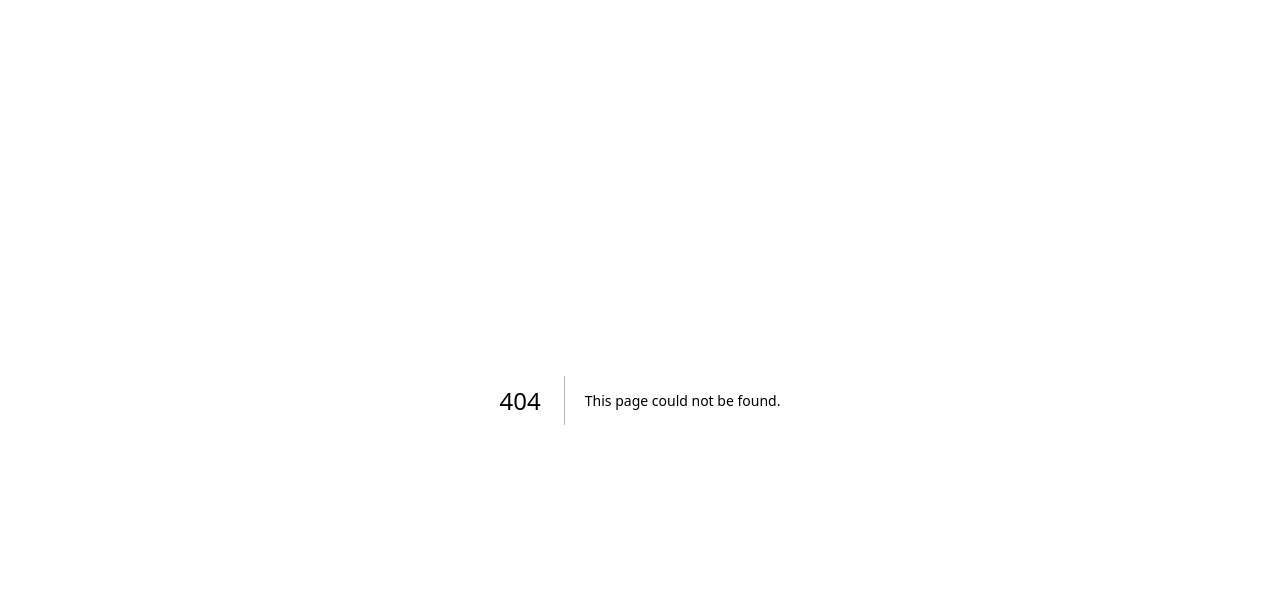
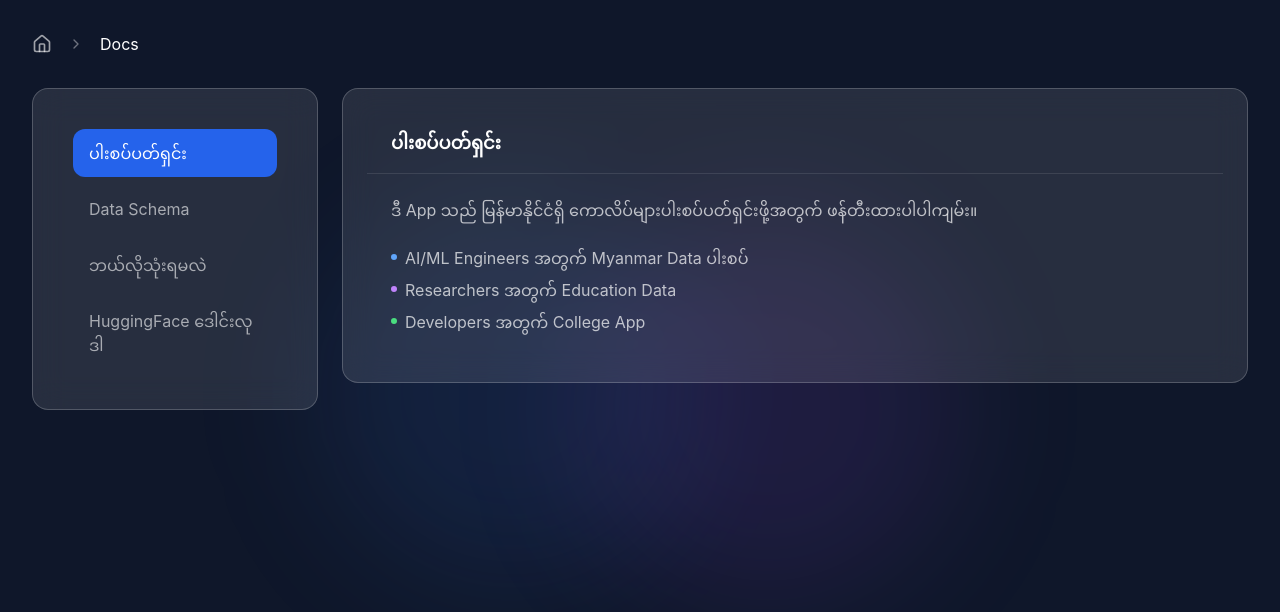
Before and after one commit to amkyawdev/dataset-app, a Next.js app: page /docs in a window 1280 px wide. Before the commit this address had no page. Shown: the top 612 px of the page. Built offline with nearby package versions, Linux system fonts and the light colour scheme.

Commit message:
feat: Add docs page with usage guide
- /docs page with data schema examples
- How to collect data step by step
- HuggingFace download examples
- Link to docs from home page

```diff
--- /dev/null
+++ b/app/docs/page.tsx
@@ -0,0 +1,122 @@
+"use client";
+
+import { useState } from "react";
+import { GraduationCap, BookOpen, MapPin, FileText, ExternalLink, Download, Code, ChevronRight, Menu, X, Home } from "lucide-react";
+import { GlassCard } from "../components/GlassCard";
+
+export default function Docs() {
+  const [activeSection, setActiveSection] = useState("overview");
+  const [mobileMenuOpen, setMobileMenuOpen] = useState(false);
+
+  const sections = [
+    {
+      id: "overview",
+      title: "ပါးစပ်ပတ်ရှင်း",
+      content: (
+        <div className="space-y-6">
+          <p className="text-white/70">ဒီ App သည် မြန်မာနိုင်ငံရှိ ကောလိပ်များပါးစပ်ပတ်ရှင်းဖို့အတွက် ဖန်တီးထားပါပါကျမ်း။</p>
+          <ul className="space-y-2 text-white/70">
+            <li className="flex items-start gap-2"><span className="w-1.5 h-1.5 rounded-full bg-blue-400 mt-2" />AI/ML Engineers အတွက် Myanmar Data ပါးစပ်</li>
+            <li className="flex items-start gap-2"><span className="w-1.5 h-1.5 rounded-full bg-purple-400 mt-2" />Researchers အတွက် Education Data</li>
+            <li className="flex items-start gap-2"><span className="w-1.5 h-1.5 rounded-full bg-green-400 mt-2" />Developers အတွက် College App</li>
+          </ul>
+        </div>
+      ),
+    },
+    {
+      id: "data-schema",
+      title: "Data Schema",
+      content: (
+        <div className="space-y-6">
+          <div className="overflow-x-auto">
+            <table className="w-full text-sm">
+              <thead>
+                <tr className="border-b border-white/20">
+                  <th className="text-left py-2 px-3 text-white">Column</th>
+                  <th className="text-left py-2 px-3 text-white">Type</th>
+                  <th className="text-left py-2 px-3 text-white">Description</th>
+                </tr>
+              </thead>
+              <tbody className="text-white/80">
+                <tr className="border-b border-white/10"><td className="py-2 px-3 font-mono text-blue-400">college_name</td><td className="py-2 px-3">string</td><td className="py-2 px-3">ကောလိပ်အမည်</td></tr>
+                <tr className="border-b border-white/10"><td className="py-2 px-3 font-mono text-blue-400">major</td><td className="py-2 px-3">string</td><td className="py-2 px-3">မေဂျာ</td></tr>
+                <tr className="border-b border-white/10"><td className="py-2 px-3 font-mono text-blue-400">requirements</td><td className="py-2 px-3">string</td><td className="py-2 px-3">ဝင်ခွင့်အခြေအနေ</td></tr>
+                <tr className="border-b border-white/10"><td className="py-2 px-3 font-mono text-blue-400">location</td><td className="py-2 px-3">string</td><td className="py-2 px-3">တည်နေရာ</td></tr>
+                <tr><td className="py-2 px-3 font-mono text-blue-400">description</td><td className="py-2 px-3">string</td><td className="py-2 px-3">ဖေါ်ပါးချက်</td></tr>
+              </tbody>
+            </table>
+          </div>
+          <div className="bg-slate-800/50 rounded-xl p-4 font-mono text-sm text-white/70">
+            college_name,major,requirements,location,description<br/>
+            "ရန်းရှားကောလိပ်","အင်ဂျင်နီယာ","သင်္ဂါယန်း(၉)","ရန်းရှားမြို့","..."
+          </div>
+        </div>
+      ),
+    },
+    {
+      id: "usage",
+      title: "ဘယ်လိုသုံးရမလဲ",
+      content: (
+        <div className="space-y-4">
+          <div className="bg-slate-800/50 rounded-xl p-4"><span className="text-blue-400 font-bold">၁</span> ကောလိပ်အမည် ရိုက်ထည့်ပါ</div>
+          <div className="bg-slate-800/50 rounded-xl p-4"><span className="text-blue-400 font-bold">၂</span> မေဂျာ ရွေးပါ</div>
+          <div className="bg-slate-800/50 rounded-xl p-4"><span className="text-blue-400 font-bold">၃</span> ဝင်ခွင့်အခြေအနေ ဖြည့်ပါ</div>
+          <div className="bg-slate-800/50 rounded-xl p-4"><span className="text-blue-400 font-bold">၄</span> တည်နေရာ ဖြည့်ပါ</div>
+          <div className="bg-slate-800/50 rounded-xl p-4"><span className="text-blue-400 font-bold">၅</span> ဖေါ်ပါးချက် ရိုက်ထည့်ပါ</div>
+          <div className="bg-green-500/20 border border-green-500/30 rounded-xl p-4">Submit လုပ်ပါ - Data သည် HuggingFace သို့ ပို့ပါတယ်။</div>
+        </div>
+      ),
+    },
+    {
+      id: "hf-download",
+      title: "HuggingFace ဒေါင်းလုဒါ",
+      content: (
+        <div className="space-y-4">
+          <div className="bg-slate-800/50 rounded-xl p-4 font-mono text-sm">
+            <div className="text-white mb-2">Python:</div>
+            <div className="text-white/70">from datasets import load_dataset</div>
+            <div className="text-white/70">dataset = load_dataset("amkyawdev/burme-dataset")</div>
+          </div>
+          <a href="https://huggingface.co/datasets/amkyawdev/burme-dataset" target="_blank" className="flex items-center gap-2 text-blue-400 hover:underline">
+            View on HuggingFace <ExternalLink className="w-3 h-3" />
+          </a>
+        </div>
+      ),
+    },
+  ];
+
+  return (
+    <main className="min-h-screen p-4 md:p-8">
+      <div className="fixed inset-0 overflow-hidden pointer-events-none">
+        <div className="absolute top-1/4 left-1/4 w-96 h-96 bg-blue-500/10 rounded-full blur-3xl" />
+        <div className="absolute bottom-1/4 right-1/4 w-96 h-96 bg-purple-500/10 rounded-full blur-3xl" />
+      </div>
+      <div className="relative z-10 max-w-7xl mx-auto">
+        <header className="mb-8">
+          <div className="flex items-center justify-between">
+            <div className="flex items-center gap-4">
+              <a href="/" className="text-white/60 hover:text-white"><Home className="w-5 h-5" /></a>
+              <ChevronRight className="w-4 h-4 text-white/40" />
+              <span className="text-white">Docs</span>
+            </div>
+            <button onClick={() => setMobileMenuOpen(!mobileMenuOpen)} className="md:hidden text-white/60"><Menu className="w-5 h-5" /></button>
+          </div>
+        </header>
+        <div className="grid grid-cols-1 md:grid-cols-4 gap-6">
+          <aside className={`md:col-span-1 ${mobileMenuOpen ? "block" : "hidden md:block"}`}>
+            <GlassCard className="p-4 sticky top-8">
+              <nav className="space-y-2">
+                {sections.map((s) => (
+                  <button key={s.id} onClick={() => setActiveSection(s.id)} className={`w-full text-left px-4 py-3 rounded-xl ${activeSection === s.id ? "bg-blue-600 text-white" : "text-white/60 hover:text-white hover:bg-white/10"}`}>{s.title}</button>
+                ))}
+              </nav>
+            </GlassCard>
+          </aside>
+          <div className="md:col-span-3">
+            <GlassCard className="p-6" title="ပါးစပ်ပတ်ရှင်း">{sections.find(s => s.id === activeSection)?.content}</GlassCard>
+          </div>
+        </div>
+      </div>
+    </main>
+  );
+}
--- a/app/page.tsx
+++ b/app/page.tsx
@@ -1,7 +1,7 @@
 "use client";
 
 import { useState } from "react";
-import { GraduationCap, MapPin, BookOpen, FileText, Save, Upload, AlertCircle, CheckCircle2, Database } from "lucide-react";
+import { GraduationCap, MapPin, BookOpen, FileText, Save, Upload, AlertCircle, CheckCircle2, Database, BookMarked } from "lucide-react";
 import { GlassCard } from "./components/GlassCard";
 import { FormInput } from "./components/FormInput";
 import { Spinner } from "./components/Spinner";
@@ -16,6 +16,8 @@ interface PreviewData {
   location: string;
   description: string;
 }
+
+import Link from "next/link";
 
 export default function Home() {
   const [formData, setFormData] = useState<FormData>({
@@ -93,6 +95,10 @@ export default function Home() {
           </div>
           <h1 className="text-3xl md:text-4xl font-bold text-white mb-2">Burmese College Dataset</h1>
           <p className="text-white/60 max-w-xl mx-auto">Collect and manage Myanmar college data with real-time CSV preview</p>
+          <Link href="/docs" className="inline-flex items-center gap-2 mt-4 px-4 py-2 rounded-xl bg-blue-600/20 hover:bg-blue-600/30 text-blue-400 transition-colors">
+            <BookMarked className="w-4 h-4" />
+            <span>Docs ကြည့်ပါ</span>
+          </Link>
         </header>
 
         <div className="grid grid-cols-1 lg:grid-cols-2 gap-6">
```
Also changed, not shown: public/sw.js (+1 -1 lines).
